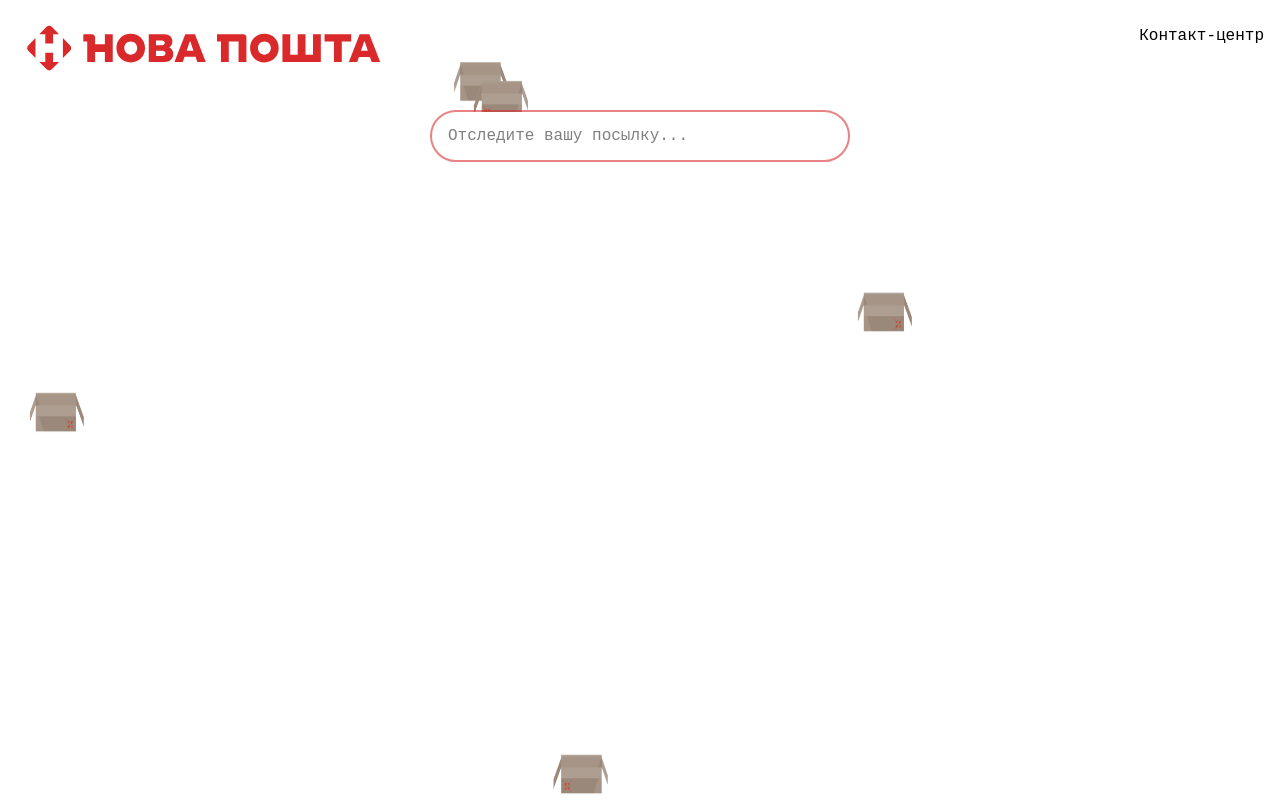
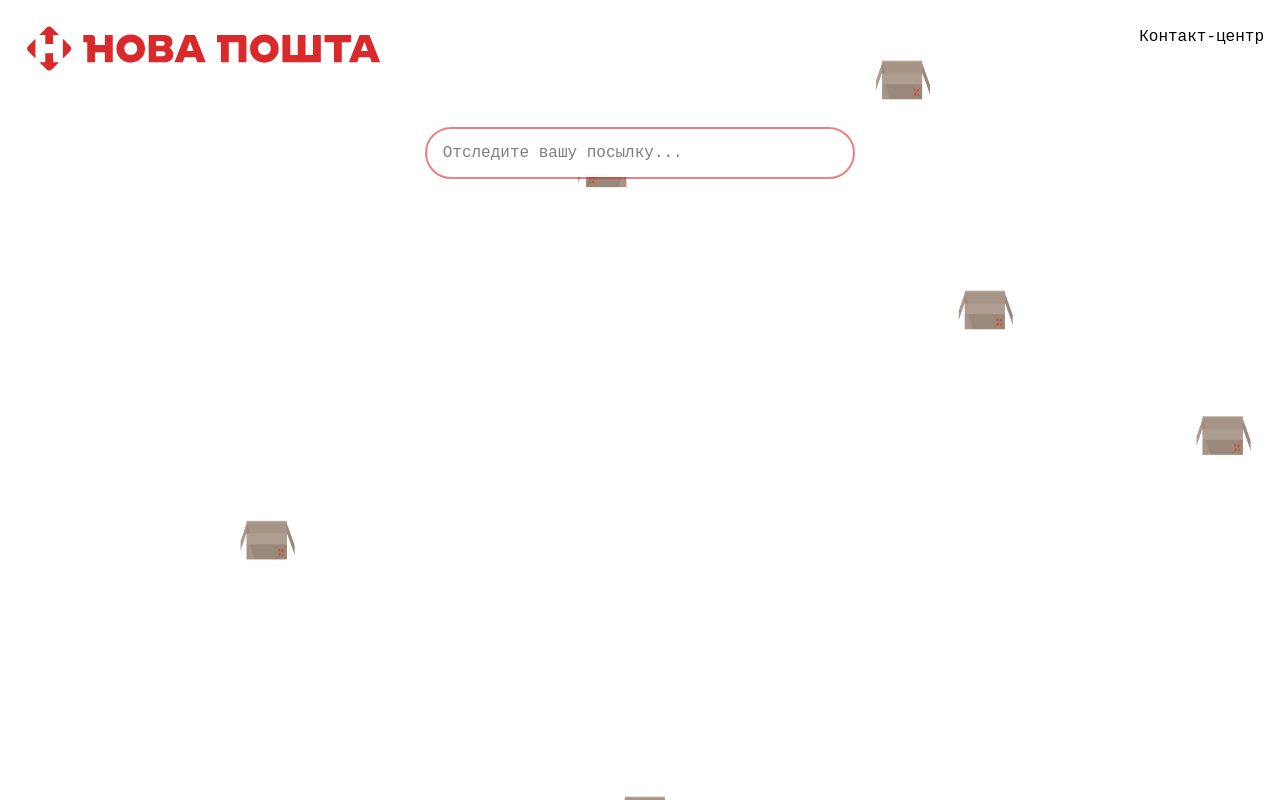
Before and after one commit to WilfredoN/my-girl-day-app, a React (Vite) app: page / in a window 1280 px wide. Built offline with nearby package versions, Linux system fonts and the light colour scheme; no server answers; the database is empty; a web font is replaced by a local one.

Commit message:
feat: enhance UI components and add custom status input in admin panel

```diff
--- a/src/App.tsx
+++ b/src/App.tsx
@@ -27,7 +27,7 @@ function App() {
 
   return (
     <>
-      <header className="relative mb-8 flex h-16 w-full flex-row items-center justify-between">
+      <header className="relative z-10 mb-8 flex min-h-16 w-full flex-wrap items-center justify-between p-0 md:flex-row md:p-4">
         <NovaPoshtaLogo onClick={() => setCurrentPage('admin')} />
         <ContactCenter />
       </header>
--- a/src/components/ContactCenter.tsx
+++ b/src/components/ContactCenter.tsx
@@ -1,6 +1,6 @@
 export const ContactCenter = () => {
   return (
-    <div className="flex h-12 w-48 flex-col text-right">
+    <div className="flex h-12 w-48 flex-col text-left md:text-right">
       <h2>
         <b>{import.meta.env.VITE_PHONE_NUMBER}</b>
       </h2>
--- a/src/components/SearchBar.tsx
+++ b/src/components/SearchBar.tsx
@@ -9,6 +9,7 @@ interface SearchBarProps {
 export const SearchBar = ({ isFound, setIsFound }: SearchBarProps) => {
   const [isCorrect, setIsCorrect] = useState(false)
   const [hasSearched, setHasSearched] = useState(false)
+  const [isFocused, setIsFocused] = useState(false)
 
   useEffect(() => {
     const storedSearchState = localStorage.getItem('hasSearched')
@@ -41,13 +42,15 @@ export const SearchBar = ({ isFound, setIsFound }: SearchBarProps) => {
     <div className="flex w-full flex-col items-center justify-center gap-12">
       {!isFound && (
         <input
-          className={`h-12 w-4/12 rounded-full bg-white px-4 outline-2 transition-all duration-100 focus:border-0 focus:ring-2 ${
+          className={`h-12 w-fit min-w-4/12 rounded-full bg-white px-4 outline-2 transition-all duration-100 focus:border-0 focus:ring-2 ${
             isCorrect
               ? 'outline-[#35c235] focus:ring-[#35c235]'
               : 'outline-[#da292c95] focus:ring-[#da292b]'
           }`}
-          placeholder="Отследите вашу посылку..."
+          placeholder={isFocused ? 'Кокой же номер.. тык тык...' : 'Отследите вашу посылку...'}
           onChange={handleSearch}
+          onFocus={() => setIsFocused(true)}
+          onBlur={() => setIsFocused(false)}
         />
       )}
       {isCorrect && (
--- a/src/components/StatusList.tsx
+++ b/src/components/StatusList.tsx
@@ -11,8 +11,8 @@ export const StatusList = ({ statuses }: StatusListProps) => {
         .slice()
         .reverse()
         .map((status) => (
-          <div key={status.id} className="w-md rounded-lg bg-white p-4 shadow-md">
-            <div className="flex justify-between">
+          <div key={status.id} className="max-w-md rounded-lg bg-white p-4 shadow-md">
+            <div className="flex justify-between gap-4">
               <span className="font-bold text-[#da292b]">{status.status}</span>
               <span className="text-sm text-gray-500">
                 {status.created_at && new Date(status.created_at).toLocaleString()}
--- a/src/index.css
+++ b/src/index.css
@@ -17,7 +17,7 @@
 
 body {
   margin: 0;
+  padding: 0;
   min-height: 100vh;
-  padding: 1rem;
   overflow-x: hidden;
 }
--- a/src/pages/AdminPage.tsx
+++ b/src/pages/AdminPage.tsx
@@ -12,21 +12,39 @@ interface AdminPageProps {
 }
 export const AdminPage = ({ statuses }: AdminPageProps) => {
   return (
-    <div className="container mx-auto p-4">
-      <h1 className="mb-6 text-2xl font-bold">Admin Panel</h1>
-
-      <div className="mb-8 rounded-lg bg-white p-4 shadow-md">
+    <div className="my-6 flex flex-col items-center justify-center gap-8 sm:px-0 md:p-4">
+      <div className="mb-8 h-fit rounded-lg bg-white shadow-md sm:p-0 md:p-4">
         <h2 className="mb-4 text-xl font-bold">Update Status</h2>
         <div className="flex flex-col flex-wrap gap-4">
           {statusList.map((status) => (
             <button
               key={status.id}
               onClick={() => addStatus(status.name)}
-              className="rounded bg-[#da292b] px-4 py-2 font-bold text-white hover:bg-[#b52023]"
+              className="rounded bg-[#da292b] px-4 py-2 text-center font-bold text-white hover:bg-[#b52023]"
             >
               {status.name}
             </button>
           ))}
+        </div>
+        <div className="mt-4">
+          <input
+            type="text"
+            placeholder="Enter custom status"
+            className="mr-2 mb-4 rounded border px-4 py-2"
+            id="customStatusInput"
+          />
+          <button
+            onClick={() => {
+              const input = document.getElementById('customStatusInput') as HTMLInputElement
+              if (input && input.value.trim()) {
+                addStatus(input.value.trim())
+                input.value = ''
+              }
+            }}
+            className="rounded bg-[#da292b] px-4 py-2 font-bold text-white hover:bg-[#b52023]"
+          >
+            Add Custom Status
+          </button>
         </div>
       </div>
 
--- a/src/pages/MainPage.tsx
+++ b/src/pages/MainPage.tsx
@@ -12,7 +12,7 @@ interface MainPageProps {
 export const MainPage = ({ isFound, setIsFound, statuses }: MainPageProps) => {
   return (
     <>
-      <div className="absolute inset-0 -z-10 h-screen w-screen overflow-hidden">
+      <div className="absolute inset-0 -z-[-1] h-screen w-screen overflow-hidden">
         {!isFound && (
           <>
             <FlyingBox
@@ -40,10 +40,15 @@ export const MainPage = ({ isFound, setIsFound, statuses }: MainPageProps) => {
               initialY={window.innerHeight / 5}
               speed={2.5}
             />
+            <FlyingBox
+              initialX={window.innerWidth / 8}
+              initialY={window.innerHeight / 5}
+              speed={2.5}
+            />
           </>
         )}
       </div>
-      <main className="relative flex flex-col items-center justify-center">
+      <main className="relative z-10 flex flex-col items-center justify-center">
         <SearchBar isFound={isFound} setIsFound={setIsFound} />
         {isFound && <StatusList statuses={statuses} />}
       </main>
```
